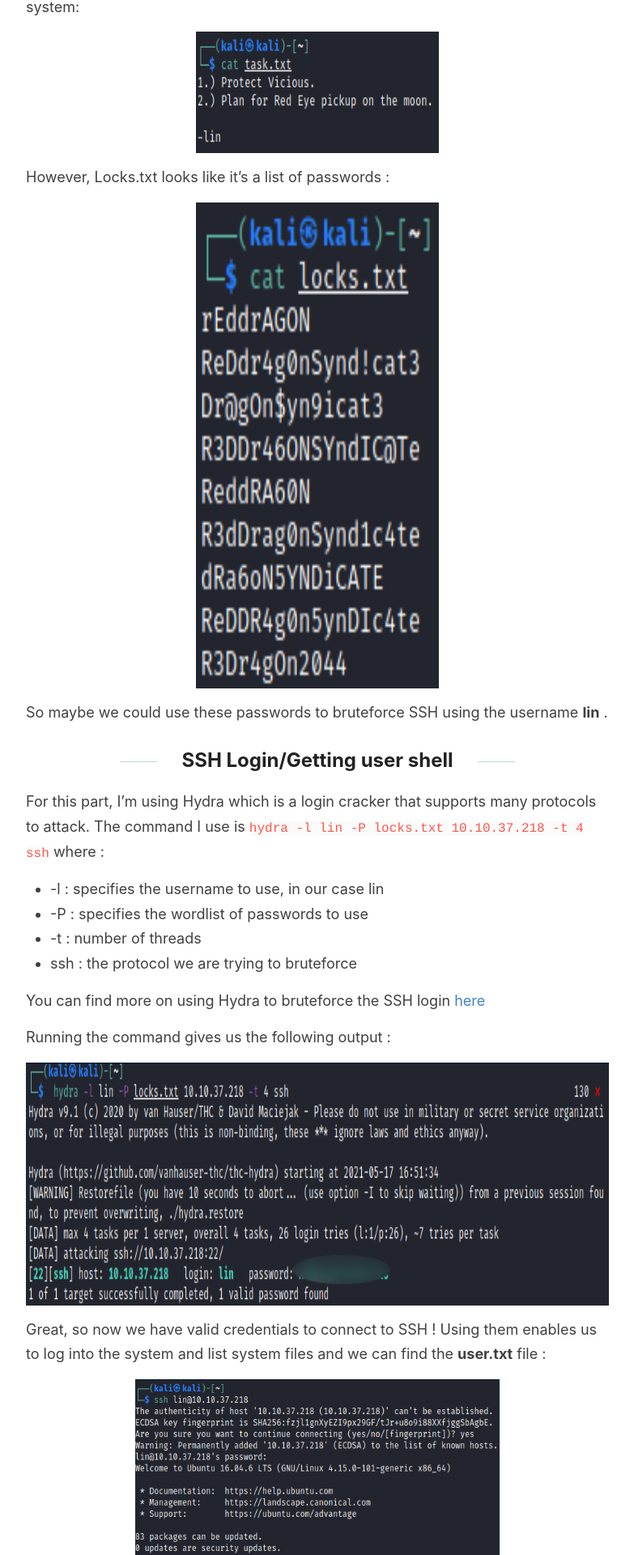
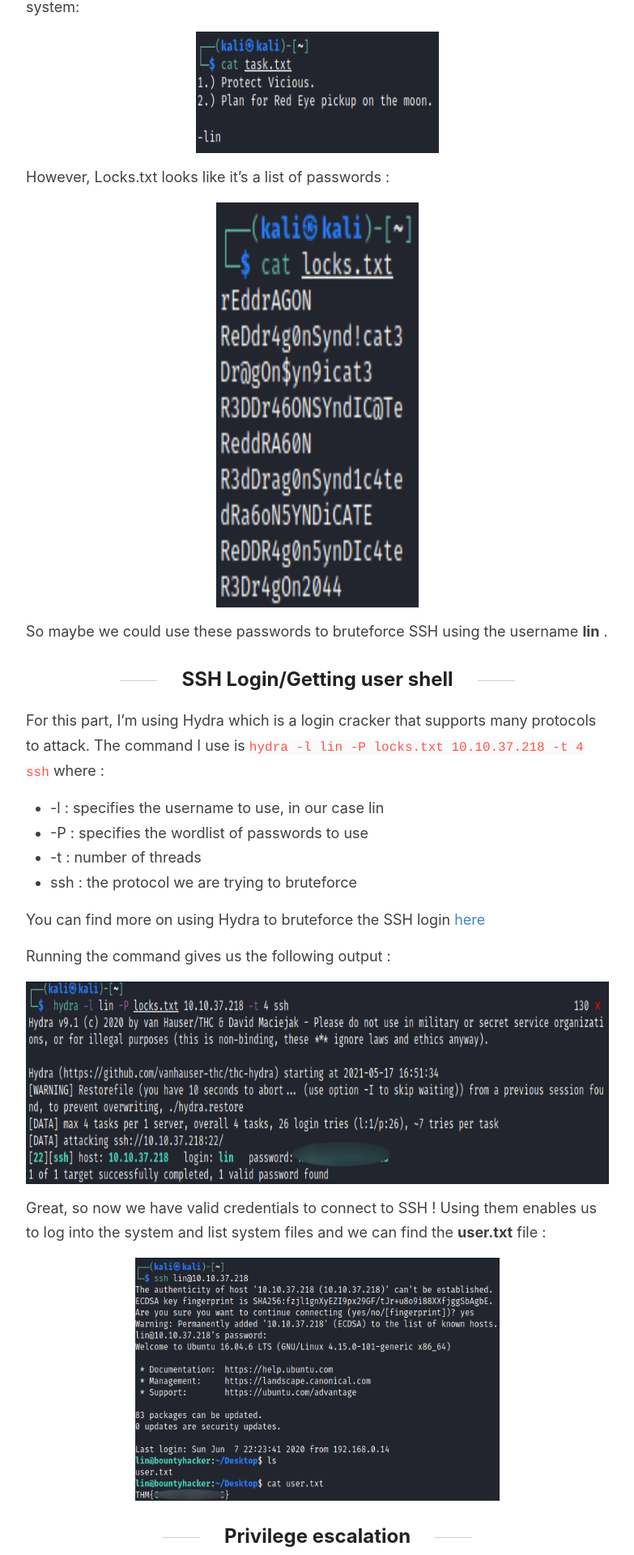
Before and after one commit to 0xdnxh/0xdnxh.github.io, a Jekyll site: the page built from _posts/2021-5-23-THM-BountyHacker-Writeup.md, in a window 1280 px wide. Shown: the part 2489-4409 px from the top of the page at 81% size, without its empty margins (248-1031 px from the left). Built offline with Jekyll 4.4.1, drawn with Linux system fonts in a browser that asks for light colours.

Commit message:
Modified parts

```diff
--- a/_posts/2021-5-23-THM-BountyHacker-Writeup.md
+++ b/_posts/2021-5-23-THM-BountyHacker-Writeup.md
@@ -36,7 +36,7 @@ Task.txt looks like it was written by a person named **lin** who might be a user
 
 However, Locks.txt looks like it's a list of passwords :
 
-<img src="/images/THM/BountyHacker/lockstxt.PNG" width="300" height="600"/>
+<img src="/images/THM/BountyHacker/lockstxt.PNG" width="250" height="500"/>
 
 So maybe we could use these passwords to bruteforce SSH using the username **lin** .
 
@@ -53,7 +53,7 @@ You can find more on using Hydra to bruteforce the SSH login [here](https://linu
 
 Running the command gives us the following output :
 
-<img src="/images/THM/BountyHacker/hydraoutput.PNG" width="800" height="300"/>
+<img src="/images/THM/BountyHacker/hydraoutput.PNG" width="800" height="250"/>
 
 Great, so now we have valid credentials to connect to SSH ! Using them enables us to log into the system and list system files and we can find the **user.txt** file :
 
@@ -65,4 +65,4 @@ Great, so now we have valid credentials to connect to SSH ! Using them enables u
 
 <img src="/images/THM/BountyHacker/root.PNG" width="550" height="90"/>
 
-<img src="/images/THM/BountyHacker/rootflag.PNG" width="200" height="100"/>
+<img src="/images/THM/BountyHacker/rootflag.PNG" width="200" height="120"/>
```
